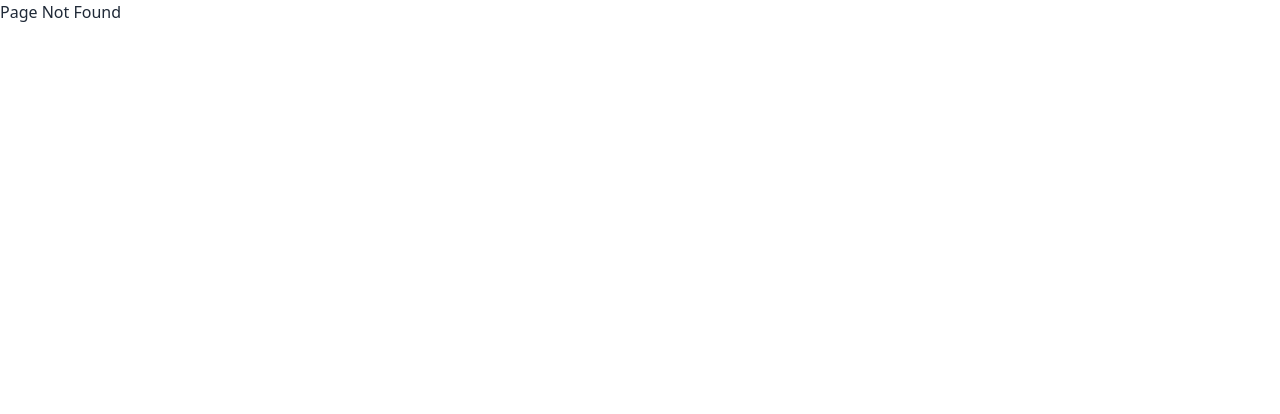
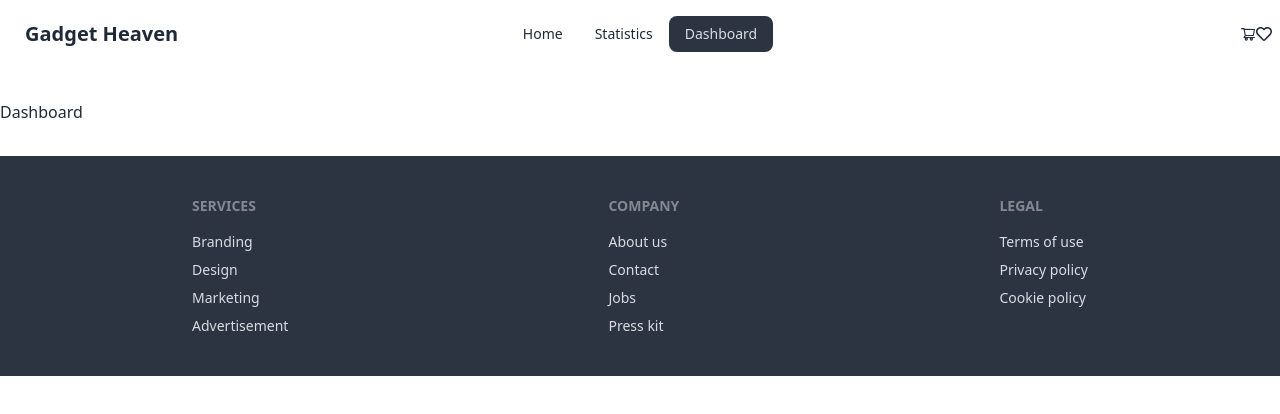
Before and after one commit to Joya322/gadget-heaven, a React (Vite) app: page /gadget-heaven/dashboard in a window 1280 px wide. Before the commit this address had no page. Shown: the top 414 px of the page. Built offline with nearby package versions, Linux system fonts and the light colour scheme.

Commit message:
navbar done with dynamic document title with dashboard

```diff
--- a/index.html
+++ b/index.html
@@ -2,9 +2,9 @@
 <html lang="en">
   <head>
     <meta charset="UTF-8" />
-    <link rel="icon" type="image/svg+xml" href="/vite.svg" />
+    <link rel="icon" type="image/svg+xml" href="./favicon.png" />
     <meta name="viewport" content="width=device-width, initial-scale=1.0" />
-    <title>gadget-heaven</title>
+    <title>Gadget Heaven</title>
   </head>
   <body>
     <div id="root"></div>
--- /dev/null
+++ b/src/components/Dashboard/Dashboard.jsx
@@ -0,0 +1,12 @@
+import { TabTitle } from "../../utility/general functions";
+
+const Dashboard = () => {
+  TabTitle("Dashboard");
+  return (
+    <div>
+      <h2>Dashboard</h2>
+    </div>
+  );
+};
+
+export default Dashboard;
--- a/src/components/Navbar/Navbar.jsx
+++ b/src/components/Navbar/Navbar.jsx
@@ -1,17 +1,18 @@
 import React from "react";
 import { AiOutlineShoppingCart } from "react-icons/ai";
 import { FaRegHeart } from "react-icons/fa";
+import { NavLink } from "react-router-dom";
 
 const Navbar = () => {
     const links = (<>
         <li>
-            <a>Home</a>
+            <NavLink to='/'>Home</NavLink>
         </li>
         <li>
-            <a>Statistics</a>
+            <NavLink to='/statistics'>Statistics</NavLink>
         </li>
         <li>
-            <a>Dashboard</a>
+            <NavLink to='/dashboard'>Dashboard</NavLink>
         </li>
     </>);
 
--- /dev/null
+++ b/src/components/Statistics/Statistics.jsx
@@ -0,0 +1,11 @@
+
+
+const Statistics = () => {
+    return (
+        <div>
+            <h2>Statistics</h2>
+        </div>
+    );
+};
+
+export default Statistics;
--- /dev/null
+++ b/src/utility/general functions.js
@@ -0,0 +1,5 @@
+const TabTitle = newTitle => {
+    return (document.title = `${newTitle} | Gadget Heaven`);
+}
+
+export { TabTitle };
```
Also changed, not shown: src/main.jsx (+10 -0 lines), public/favicon.png (renamed from public/favicon-16x16.png).
